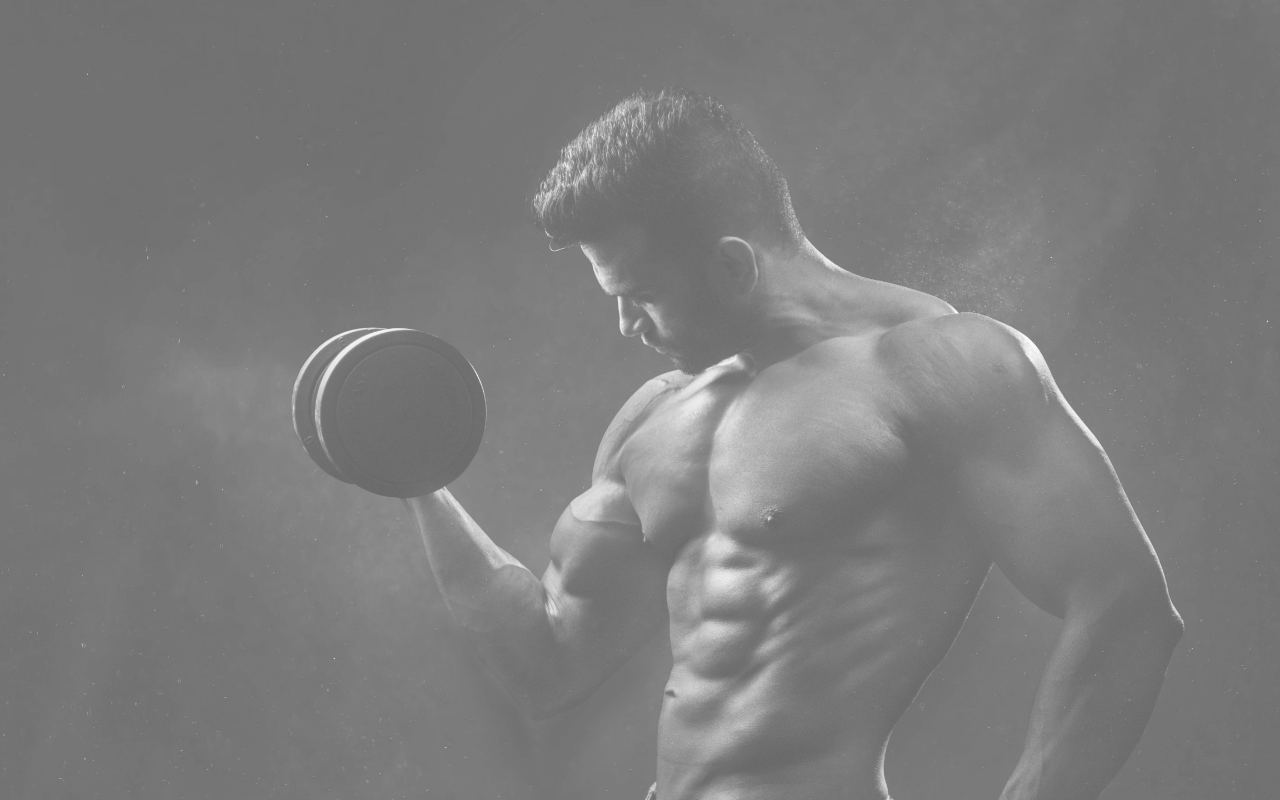
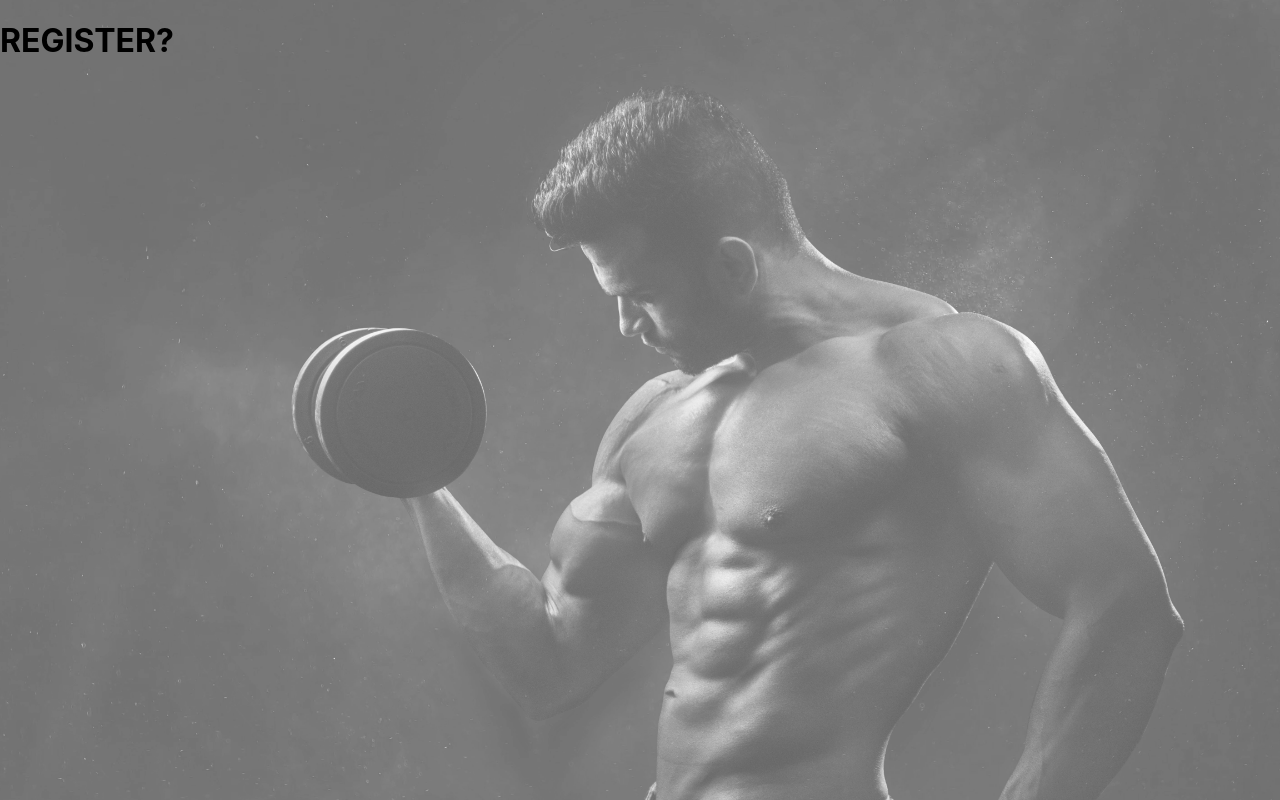
Before and after one commit to ozge-ozersahin/mutation-app, a React (Create React App) app: page /register in a window 1280 px wide. Before the commit this address had no page. Built offline with nearby package versions, Linux system fonts and the light colour scheme.

Commit message:
register page has been created and navigate from login page

```diff
--- a/src/App.js
+++ b/src/App.js
@@ -4,6 +4,7 @@ import { Home } from "./components/Home/home";
 import { Login } from "./components/Login/login";
 import { User } from "./components/User/user";
 import { BrowserRouter as Router, Route, Routes } from 'react-router-dom';
+import { Register } from "./components/Register/register";
 
 
 const About = () => <div>About Page</div>;
@@ -15,6 +16,7 @@ const App = () => {
         <Route path="/" element={<Home />} />
         <Route path="/login" element={<Login />} />
         <Route path="/user" element={<User />} />
+        <Route path="/register" element={<Register />} />
       </Routes>
       {/* <Header></Header> */}
     </Router>
--- a/src/components/Login/login.js
+++ b/src/components/Login/login.js
@@ -19,8 +19,12 @@ export const Login = () => {
         if (email === "admin" && password === "admintest") { navigate("/user"); } else {
             alert("Invalid email or password");
         }
+    };
 
+    const handleRegisterClick = () => {
+        navigate("/register");
     };
+
 
     return (
         <div className="login">
@@ -47,8 +51,7 @@ export const Login = () => {
                 </div>
                 <Button type="submit" className="loginButton" mt={4}>Login</Button>
             </form>
-            <a href="#"><p>Don't have an account? Register</p></a>
-
+            <a href="#" onClick={handleRegisterClick}><p>Don't have an account? Register</p></a>
         </div>
     );
 };
--- /dev/null
+++ b/src/components/Register/register.js
@@ -0,0 +1,7 @@
+import React from "react";
+
+export const Register = () => {
+    return (
+        <h1>REGISTER?</h1>
+    )
+}
```
Also changed, not shown: src/components/Register/register.css (added).
